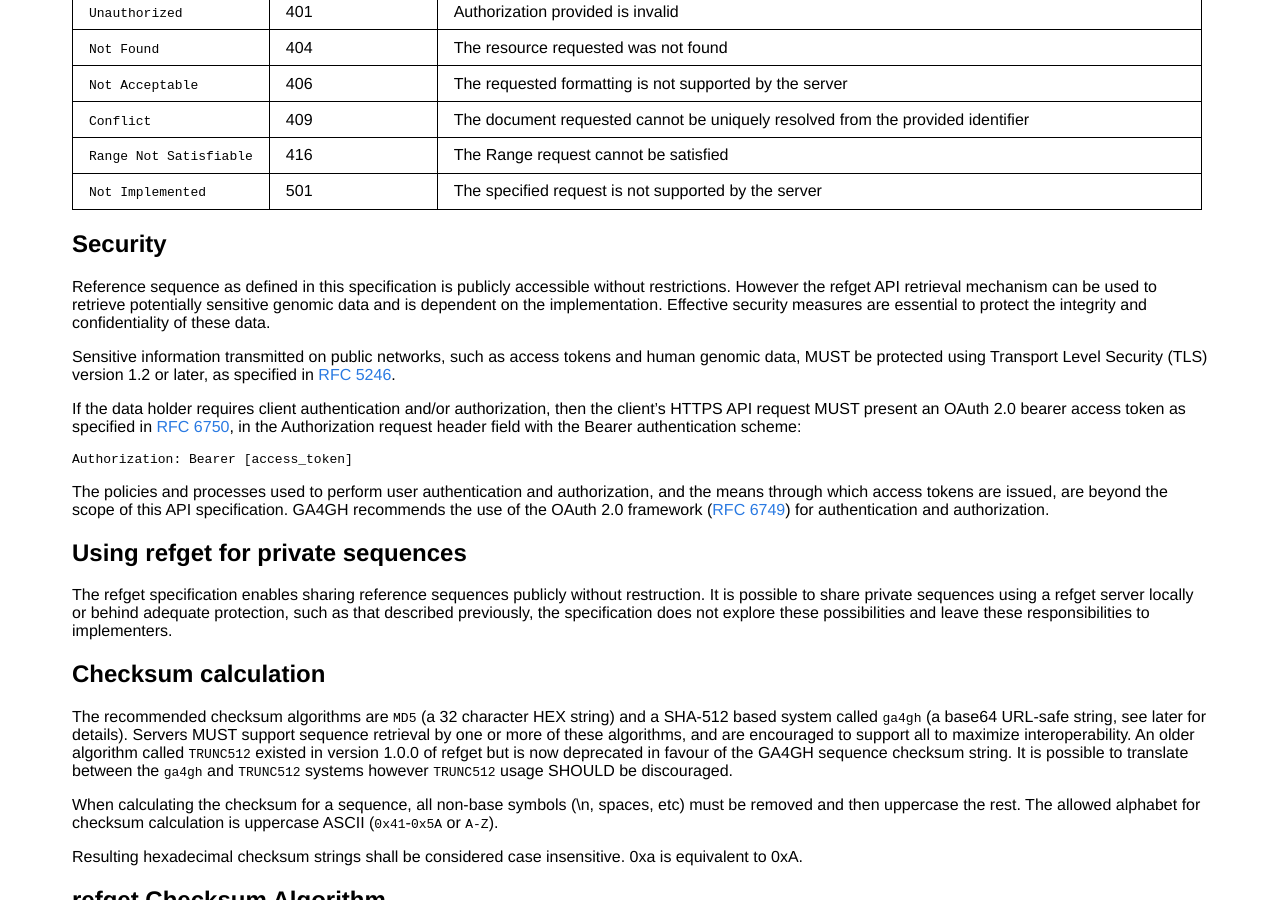
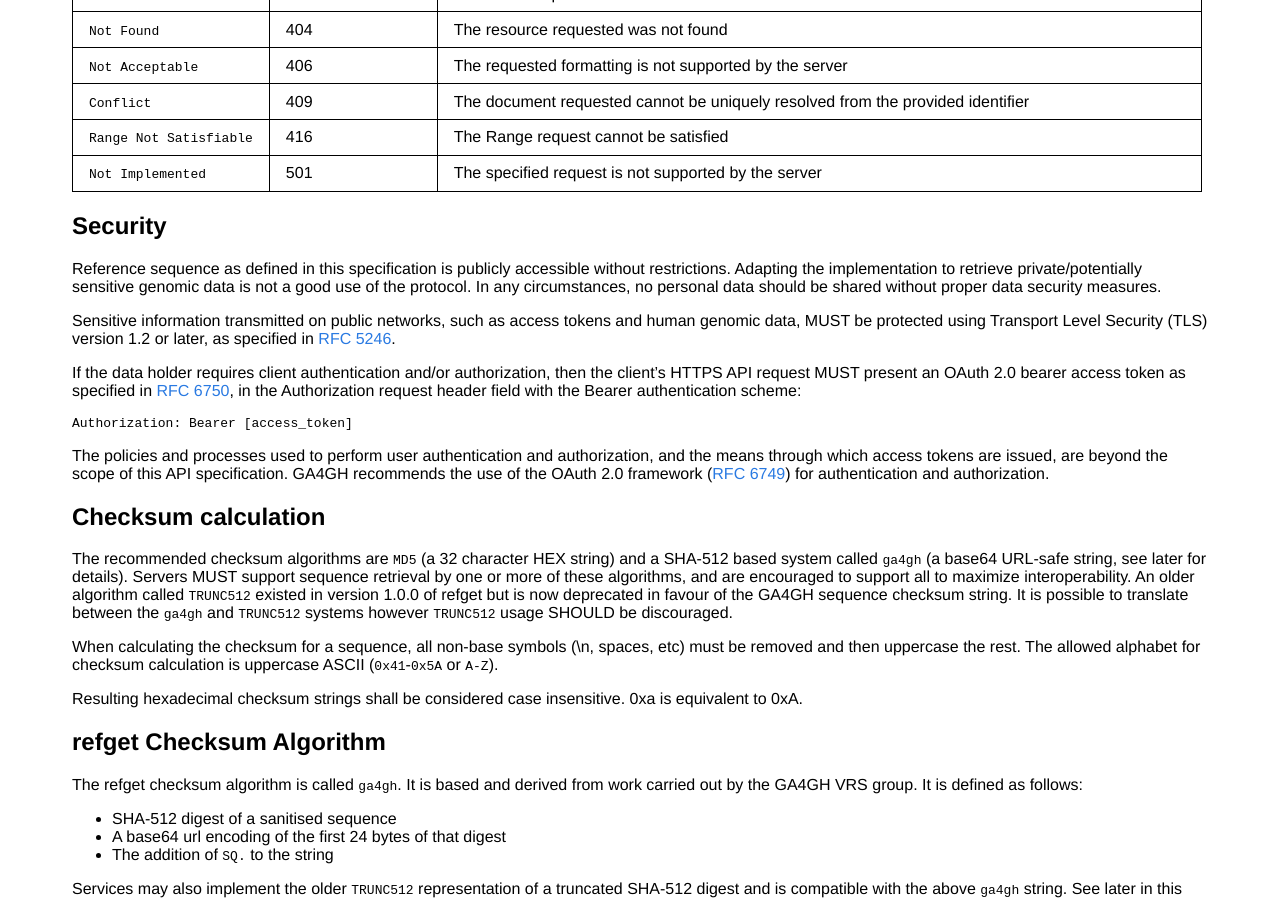
Before and after one commit to samtools/hts-specs, a Jekyll site: the page built from refget.md, in a window 1280 px wide and 900 px high, scrolled down 2343 px. Built offline with Jekyll 4.4.1, drawn with Linux system fonts in a browser that asks for light colours; some of the changed text lies outside the part shown.

Commit message:
Update with REWS request (#8)
REWS review of refget 2.0 highlighted the security section should be updated to more clearly reflect that providing private data through this system is not a good use of the protocol. We have taken their recommendation directly.

In addition we have removed a specific section on private sequences as this now appears to be redundant with this change

````diff
--- a/refget.md
+++ b/refget.md
@@ -88,7 +88,7 @@ The server MUST respond with an appropriate HTTP status code (4xx or 5xx) when a
 | `Not Implemented`       | 501              | The specified request is not supported by the server                                                 |
 
 ## Security
-Reference sequence as defined in this specification is publicly accessible without restrictions. However the refget API retrieval mechanism can be used to retrieve potentially sensitive genomic data and is dependent on the implementation. Effective security measures are essential to protect the integrity and confidentiality of these data.
+Reference sequence as defined in this specification is publicly accessible without restrictions. Adapting the implementation to retrieve private/potentially sensitive genomic data is not a good use of the protocol. In any circumstances, no personal data should be shared without proper data security measures.
 
 Sensitive information transmitted on public networks, such as access tokens and human genomic data, MUST be protected using Transport Level Security (TLS) version 1.2 or later, as specified in [RFC 5246](https://tools.ietf.org/html/rfc5246).
 
@@ -99,10 +99,6 @@ Authorization: Bearer [access_token]
 ```
 
 The policies and processes used to perform user authentication and authorization, and the means through which access tokens are issued, are beyond the scope of this API specification. GA4GH recommends the use of the OAuth 2.0 framework ([RFC 6749](https://tools.ietf.org/html/rfc6749)) for authentication and authorization.
-
-## Using refget for private sequences
-
-The refget specification enables sharing reference sequences publicly without restruction. It is possible to share private sequences using a refget server locally or behind adequate protection, such as that described previously, the specification does not explore these possibilities and leave these responsibilities to implementers.
 
 ## Checksum calculation
 The recommended checksum algorithms are `MD5` (a 32 character HEX string) and a SHA-512 based system called `ga4gh` (a base64 URL-safe string, see later for details). Servers MUST support sequence retrieval by one or more of these algorithms, and are encouraged to support all to maximize interoperability. An older algorithm called `TRUNC512` existed in version 1.0.0 of refget but is now deprecated in favour of the GA4GH sequence checksum string. It is possible to translate between the `ga4gh` and `TRUNC512` systems however `TRUNC512` usage SHOULD be discouraged.
````
